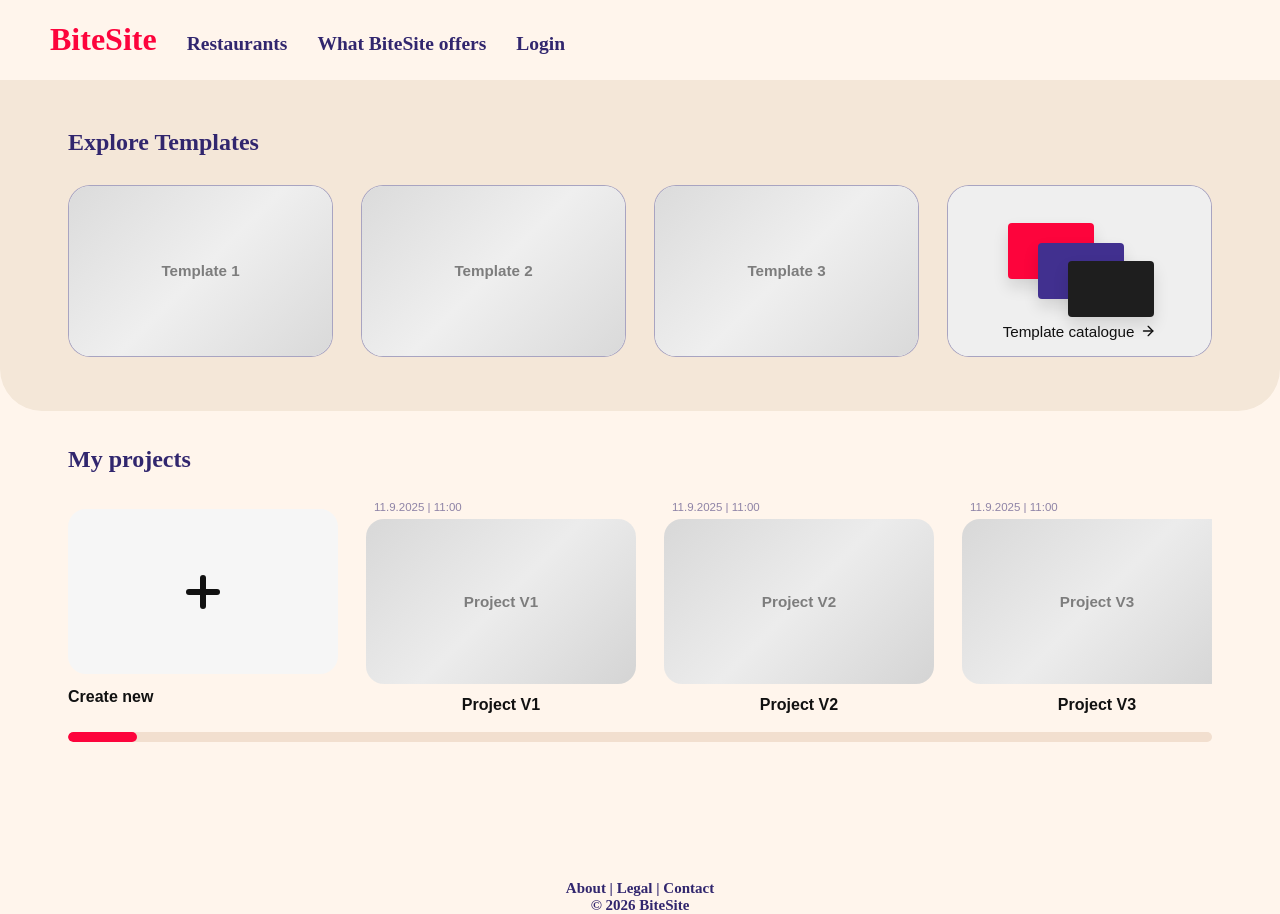
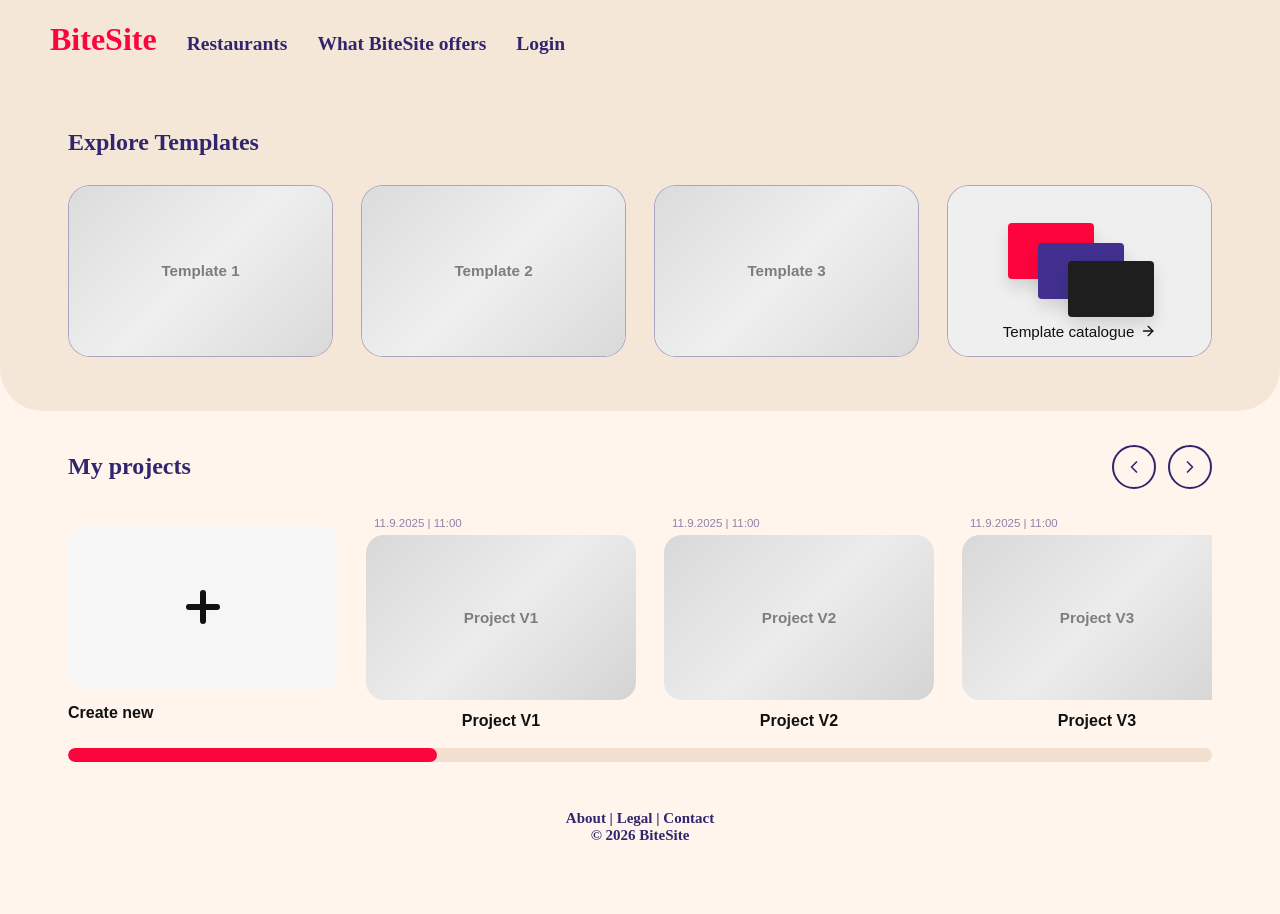
Before and after one commit to davide-muzzi/BiteSite, a Vue app in the folder Frontend/: page /projects-overview in a window 1280 px wide. After the commit the page ends 844 px from the top, so only its background shows below. Built offline with nearby package versions, Linux system fonts and the light colour scheme; a web font is replaced by a local one.

Commit message:
fix(projects-overview): fix scrollbar behaviour and add buttons for better UX design, as well as make cards draggable for scrolling

```diff
--- a/Frontend/src/views/ProjectsOverviewView.vue
+++ b/Frontend/src/views/ProjectsOverviewView.vue
@@ -1,6 +1,11 @@
 <script setup>
 import { computed, onMounted, onUnmounted, ref } from "vue";
-import { Plus, ArrowRight } from "lucide-vue-next";
+import {
+    Plus,
+    ArrowRight,
+    ChevronLeft,
+    ChevronRight
+} from "lucide-vue-next";
 
 const templates = [
     { id: 1, title: "Template 1" },
@@ -16,7 +21,20 @@ const projects = Array.from({ length: 12 }, (_, index) => ({
 }));
 
 const scrollContainer = ref(null);
-const scrollProgress = ref(0);
+const trackRef = ref(null);
+
+const scrollLeft = ref(0);
+const maxScroll = ref(0);
+const clientWidth = ref(0);
+const scrollWidth = ref(0);
+
+const isDraggingProjects = ref(false);
+const dragStartX = ref(0);
+const dragStartScrollLeft = ref(0);
+
+const isDraggingThumb = ref(false);
+const thumbDragStartX = ref(0);
+const thumbDragStartScrollLeft = ref(0);
 
 function handleTemplateClick(template) {
     console.log("Template clicked:", template.title);
@@ -31,42 +49,142 @@ function handleProjectClick(project) {
     console.log("Project clicked:", project.title);
 }
 
-function updateScrollProgress() {
+function updateScrollMetrics() {
     if (!scrollContainer.value) return;
 
     const el = scrollContainer.value;
-    const maxScroll = el.scrollWidth - el.clientWidth;
-
-    if (maxScroll <= 0) {
-        scrollProgress.value = 0;
-        return;
-    }
-
-    scrollProgress.value = (el.scrollLeft / maxScroll) * 100;
+    scrollLeft.value = el.scrollLeft;
+    clientWidth.value = el.clientWidth;
+    scrollWidth.value = el.scrollWidth;
+    maxScroll.value = Math.max(el.scrollWidth - el.clientWidth, 0);
 }
 
 function scrollProjects(direction) {
     if (!scrollContainer.value) return;
 
-    const amount = 320;
+    const amount = 420;
+
     scrollContainer.value.scrollBy({
         left: direction === "right" ? amount : -amount,
         behavior: "smooth"
     });
 }
 
+const thumbWidthPercent = computed(() => {
+    if (!scrollWidth.value || !clientWidth.value) return 0;
+
+    const percent = (clientWidth.value / scrollWidth.value) * 100;
+    return Math.max(percent, 8);
+});
+
+const thumbLeftPercent = computed(() => {
+    if (maxScroll.value <= 0) return 0;
+
+    const movableArea = 100 - thumbWidthPercent.value;
+    return (scrollLeft.value / maxScroll.value) * movableArea;
+});
+
 const progressStyle = computed(() => ({
-    width: `${Math.max(scrollProgress.value * 0.22 + 6, 6)}%`,
-    transform: `translateX(${scrollProgress.value * 0.78}%)`
+    width: `${thumbWidthPercent.value}%`,
+    left: `${thumbLeftPercent.value}%`
 }));
 
+function onProjectsMouseDown(event) {
+    if (!scrollContainer.value) return;
+
+    isDraggingProjects.value = true;
+    dragStartX.value = event.pageX;
+    dragStartScrollLeft.value = scrollContainer.value.scrollLeft;
+}
+
+function onGlobalMouseMove(event) {
+    if (isDraggingProjects.value && scrollContainer.value) {
+        const delta = event.pageX - dragStartX.value;
+        scrollContainer.value.scrollLeft = dragStartScrollLeft.value - delta;
+    }
+
+    if (isDraggingThumb.value && scrollContainer.value && trackRef.value) {
+        const trackRect = trackRef.value.getBoundingClientRect();
+        const deltaX = event.clientX - thumbDragStartX.value;
+        const trackWidth = trackRect.width;
+
+        if (trackWidth <= 0 || maxScroll.value <= 0) return;
+
+        const movableTrackWidth =
+            trackWidth * (1 - thumbWidthPercent.value / 100);
+
+        if (movableTrackWidth <= 0) return;
+
+        const scrollDelta =
+            (deltaX / movableTrackWidth) * maxScroll.value;
+
+        scrollContainer.value.scrollLeft =
+            thumbDragStartScrollLeft.value + scrollDelta;
+    }
+}
+
+function stopDragging() {
+    isDraggingProjects.value = false;
+    isDraggingThumb.value = false;
+}
+
+function onThumbMouseDown(event) {
+    event.stopPropagation();
+    event.preventDefault();
+
+    if (!scrollContainer.value) return;
+
+    isDraggingThumb.value = true;
+    thumbDragStartX.value = event.clientX;
+    thumbDragStartScrollLeft.value = scrollContainer.value.scrollLeft;
+}
+
+function onTrackClick(event) {
+    if (!scrollContainer.value || !trackRef.value) return;
+    if (event.target !== trackRef.value) return;
+
+    const trackRect = trackRef.value.getBoundingClientRect();
+    const clickX = event.clientX - trackRect.left;
+    const trackWidth = trackRect.width;
+
+    if (trackWidth <= 0 || maxScroll.value <= 0) return;
+
+    const thumbWidthPx = trackWidth * (thumbWidthPercent.value / 100);
+    const targetThumbLeft = clickX - thumbWidthPx / 2;
+    const maxThumbLeft = trackWidth - thumbWidthPx;
+    const clampedThumbLeft = Math.max(0, Math.min(targetThumbLeft, maxThumbLeft));
+
+    const targetScrollLeft =
+        maxThumbLeft > 0
+            ? (clampedThumbLeft / maxThumbLeft) * maxScroll.value
+            : 0;
+
+    scrollContainer.value.scrollTo({
+        left: targetScrollLeft,
+        behavior: "smooth"
+    });
+}
+
 onMounted(() => {
-    updateScrollProgress();
-    window.addEventListener("resize", updateScrollProgress);
+    updateScrollMetrics();
+
+    if (scrollContainer.value) {
+        scrollContainer.value.addEventListener("scroll", updateScrollMetrics);
+    }
+
+    window.addEventListener("resize", updateScrollMetrics);
+    window.addEventListener("mousemove", onGlobalMouseMove);
+    window.addEventListener("mouseup", stopDragging);
 });
 
 onUnmounted(() => {
-    window.removeEventListener("resize", updateScrollProgress);
+    if (scrollContainer.value) {
+        scrollContainer.value.removeEventListener("scroll", updateScrollMetrics);
+    }
+
+    window.removeEventListener("resize", updateScrollMetrics);
+    window.removeEventListener("mousemove", onGlobalMouseMove);
+    window.removeEventListener("mouseup", stopDragging);
 });
 </script>
 
@@ -102,9 +220,21 @@ onUnmounted(() => {
 
         <section class="projects-section">
             <div class="content-width">
-                <h2 class="section-title">My projects</h2>
+                <div class="projects-header">
+                    <h2 class="section-title">My projects</h2>
 
-                <div ref="scrollContainer" class="projects-slider" @scroll="updateScrollProgress">
+                    <div class="slider-buttons">
+                        <button class="slider-arrow" type="button" @click="scrollProjects('left')">
+                            <ChevronLeft />
+                        </button>
+
+                        <button class="slider-arrow" type="button" @click="scrollProjects('right')">
+                            <ChevronRight />
+                        </button>
+                    </div>
+                </div>
+
+                <div ref="scrollContainer" class="projects-slider" @mousedown="onProjectsMouseDown">
                     <button v-for="project in projects" :key="project.id" class="project-card"
                         :class="{ 'create-card': project.isCreateCard }" type="button"
                         @click="handleProjectClick(project)">
@@ -125,8 +255,8 @@ onUnmounted(() => {
                     </button>
                 </div>
 
-                <div class="slider-progress-track">
-                    <div class="slider-progress-fill" :style="progressStyle"></div>
+                <div ref="trackRef" class="slider-progress-track" @click="onTrackClick">
+                    <div class="slider-progress-fill" :style="progressStyle" @mousedown="onThumbMouseDown"></div>
                 </div>
             </div>
         </section>
@@ -154,8 +284,11 @@ onUnmounted(() => {
     background-color: #f4e7d8;
     border-bottom-left-radius: 42px;
     border-bottom-right-radius: 42px;
-    padding-top: 48px;
+    margin-top: -80px;
+    padding-top: 128px;
     padding-bottom: 54px;
+    position: relative;
+    z-index: 0;
 }
 
 .projects-section {
@@ -209,8 +342,7 @@ onUnmounted(() => {
     display: flex;
     align-items: center;
     justify-content: center;
-    background:
-        linear-gradient(135deg,
+    background: linear-gradient(135deg,
             #dbdbdb 0%,
             #efefef 50%,
             #d9d9d9 100%);
@@ -278,6 +410,46 @@ onUnmounted(() => {
     height: 16px;
 }
 
+.projects-header {
+    display: flex;
+    align-items: center;
+    justify-content: space-between;
+    margin-bottom: 28px;
+}
+
+.projects-header .section-title {
+    margin: 0;
+}
+
+.slider-buttons {
+    display: flex;
+    gap: 12px;
+}
+
+.slider-arrow {
+    width: 44px;
+    height: 44px;
+    border-radius: 999px;
+    border: 2px solid var(--font-color-dark-blue);
+    background: transparent;
+    color: var(--font-color-dark-blue);
+    display: flex;
+    align-items: center;
+    justify-content: center;
+    cursor: pointer;
+    transition: background 0.18s ease, transform 0.18s ease;
+}
+
+.slider-arrow:hover {
+    background: rgba(49, 38, 110, 0.08);
+    transform: translateY(-1px);
+}
+
+.slider-arrow svg {
+    width: 20px;
+    height: 20px;
+}
+
 .projects-slider {
     display: flex;
     gap: 28px;
@@ -286,6 +458,12 @@ onUnmounted(() => {
     scroll-behavior: smooth;
     padding-bottom: 10px;
     scrollbar-width: none;
+    cursor: grab;
+    user-select: none;
+}
+
+.projects-slider:active {
+    cursor: grabbing;
 }
 
 .projects-slider::-webkit-scrollbar {
@@ -317,8 +495,7 @@ onUnmounted(() => {
     width: 100%;
     height: 165px;
     border-radius: 18px;
-    background:
-        linear-gradient(135deg,
+    background: linear-gradient(135deg,
             #d8d8d8 0%,
             #ececec 50%,
             #d4d4d4 100%);
@@ -344,10 +521,6 @@ onUnmounted(() => {
     justify-content: center;
 }
 
-.create-card .project-title {
-    color: #111;
-}
-
 .create-icon-wrapper {
     width: 100%;
     height: 165px;
@@ -371,21 +544,26 @@ onUnmounted(() => {
 
 .slider-progress-track {
     width: 100%;
-    height: 10px;
+    height: 14px;
     background: #f2dfcf;
     border-radius: 999px;
     margin-top: 8px;
     position: relative;
     overflow: hidden;
+    cursor: pointer;
 }
 
 .slider-progress-fill {
     position: absolute;
     top: 0;
-    left: 0;
-    height: 100%;
+    bottom: 0;
     border-radius: 999px;
     background: var(--accent);
-    transition: transform 0.15s linear, width 0.15s linear;
+    cursor: grab;
+    transition: left 0.05s linear;
+}
+
+.slider-progress-fill:active {
+    cursor: grabbing;
 }
 </style>
```
